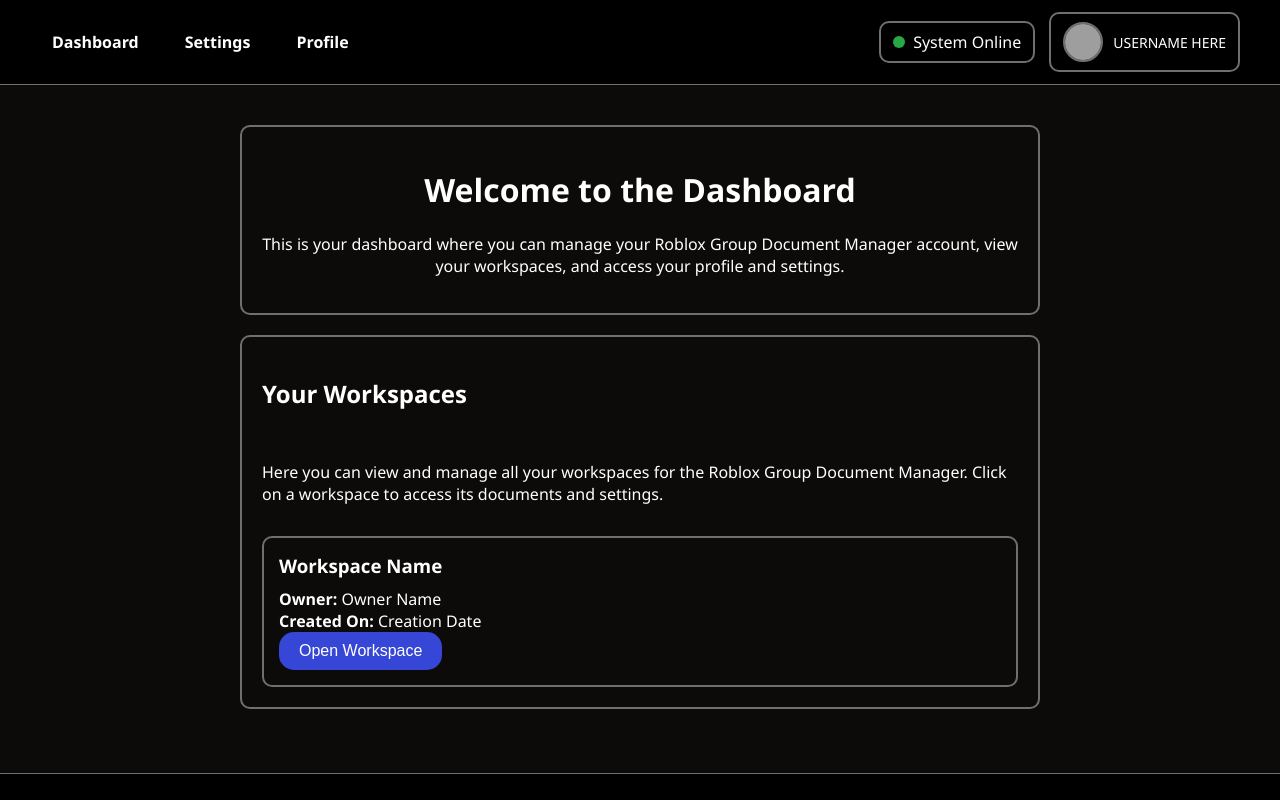
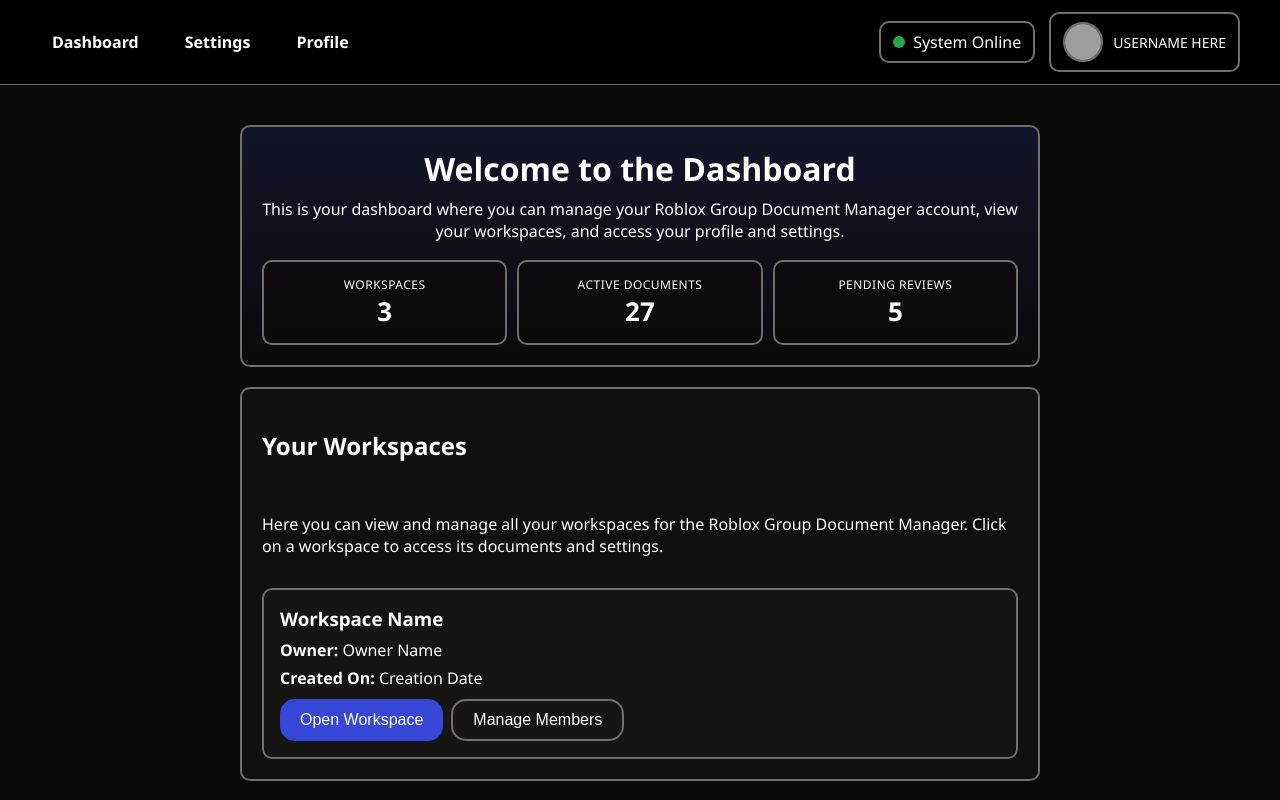
Before and after one commit to CamoBlamo/RBLXDOCMANAGER, a Next.js app: page /dashboard in a window 1280 px wide. Shown: the top 800 px of the page. Built offline with nearby package versions, Linux system fonts and the light colour scheme; grey boxes are pictures that could not be loaded.

Commit message:
style.css.css.css.css.csss.scs

```diff
--- a/src/app/dashboard/page.js
+++ b/src/app/dashboard/page.js
@@ -11,6 +11,21 @@ function dashboard() {
                 <p>
                     This is your dashboard where you can manage your Roblox Group Document Manager account, view your workspaces, and access your profile and settings.
                 </p>
+
+                <div className="dashboard-metrics">
+                    <article className="dashboard-metric-card">
+                        <p className="metric-label">Workspaces</p>
+                        <p className="metric-value">3</p>
+                    </article>
+                    <article className="dashboard-metric-card">
+                        <p className="metric-label">Active Documents</p>
+                        <p className="metric-value">27</p>
+                    </article>
+                    <article className="dashboard-metric-card">
+                        <p className="metric-label">Pending Reviews</p>
+                        <p className="metric-value">5</p>
+                    </article>
+                </div>
             </div>
 
             <div className="dashboard-workspaces">
@@ -21,7 +36,10 @@ function dashboard() {
                         <h3>Workspace Name</h3>
                         <p><strong>Owner:</strong> Owner Name</p>
                         <p><strong>Created On:</strong> Creation Date</p>
-                        <button className="open-workspace-btn">Open Workspace</button>
+                        <div className="workspace-card-actions">
+                            <button className="open-workspace-btn">Open Workspace</button>
+                            <button className="open-workspace-btn secondary">Manage Members</button>
+                        </div>
                     </div>
                 </div>
             </div>
--- a/src/app/globals.css
+++ b/src/app/globals.css
@@ -215,34 +215,59 @@ margin: 0 auto;
   align-items: center;
   gap: 14px;
 }
+.sign-in-page {
+  width: min(1000px, 100%);
+  margin: 0 auto;
+  padding: 24px 20px;
+  box-sizing: border-box;
+}
 .sign-in-div {
-  width: min(400px, 100%);
+  width: min(480px, 100%);
   margin: 0 auto;
   border: 2px solid var(--border-color);
   border-radius: 10px;
-  padding: 20px;
+  padding: 24px;
   box-sizing: border-box;
+  background: linear-gradient(180deg, rgba(54, 70, 214, 0.16), rgba(54, 70, 214, 0));
+}
+.sign-in-div h1 {
+  margin: 0;
+  text-align: center;
+}
+.sign-in-div p {
+  margin: 10px 0 0;
+  text-align: center;
 }
 .sign-in-div h2 {
   color: var(--text-color);
   text-align: center;
+  margin: 0;
 }
 .sign-in-form {
   display: flex;
   flex-direction: column;
-  gap: 15px;
+  gap: 12px;
+  margin-top: 18px;
+  padding-top: 18px;
+  border-top: 1px solid var(--border-color);
 }
-.sign-in-form button {
+#discord-sign-in-btn {
   background-color: var(--secondary-color);
   color: var(--text-color);
   border: none;
-  padding: 10px 20px;
+  padding: 12px 20px;
   font-size: 16px;
+  font-weight: 700;
   cursor: pointer;
-  border-radius: 15px;
+  border-radius: 10px;
 }
-.sign-in-form button:hover {
+#discord-sign-in-btn:hover {
   background-color: var(--hover-color);
+}
+.sign-in-note {
+  margin: 0;
+  font-size: 13px;
+  color: #b5b5b5;
 }
 .dashboard-div {
   width: min(800px, 100%);
@@ -251,6 +276,7 @@ margin: 0 auto;
   border-radius: 10px;
   padding: 20px;
   box-sizing: border-box;
+  background: linear-gradient(180deg, rgba(54, 70, 214, 0.16), rgba(54, 70, 214, 0));
 }
 .dashboard-page {
   width: min(1000px, 100%);
@@ -261,10 +287,12 @@ margin: 0 auto;
 .dashboard-div h1 {
   color: var(--text-color);
   text-align: center;
+  margin: 0 0 8px;
 }
 .dashboard-div p {
   color: var(--text-color);
   text-align: center;
+  margin: 0;
 }
 .dashboard-div a {
   color: var(--text-color);
@@ -286,6 +314,7 @@ margin: 0 auto;
   border-radius: 10px;
   padding: 20px;
   box-sizing: border-box;
+  background-color: rgba(255, 255, 255, 0.02);
 }
 .workspace-list {
   display: flex;
@@ -295,16 +324,17 @@ margin: 0 auto;
 .workspace-card-template {
   border: 2px solid var(--border-color);
   border-radius: 10px;
-  padding: 15px;
+  padding: 16px;
   box-sizing: border-box;
+  background-color: rgba(255, 255, 255, 0.02);
 }
 .workspace-card-template h3 {
   color: var(--text-color);
-  margin: 0 0 10px 0;
+  margin: 0 0 8px;
 }
 .workspace-card-template p {
   color: var(--text-color);
-  margin: 0;
+  margin: 0 0 6px;
 }
 .workspace-card-template button {
   background-color: var(--secondary-color);
@@ -317,6 +347,45 @@ margin: 0 auto;
 }
 .workspace-card-template button:hover {
   background-color: var(--hover-color);
+}
+.dashboard-metrics {
+  margin-top: 18px;
+  display: grid;
+  grid-template-columns: repeat(3, minmax(0, 1fr));
+  gap: 10px;
+}
+.dashboard-metric-card {
+  border: 2px solid var(--border-color);
+  border-radius: 10px;
+  padding: 14px;
+  text-align: center;
+  background-color: rgba(13, 10, 10, 0.7);
+}
+.metric-label {
+  margin: 0;
+  font-size: 12px;
+  letter-spacing: 0.04em;
+  text-transform: uppercase;
+  color: #b5b5b5;
+}
+.metric-value {
+  margin: 6px 0 0;
+  font-size: 26px;
+  font-weight: 700;
+  color: var(--text-color);
+}
+.workspace-card-actions {
+  display: flex;
+  flex-wrap: wrap;
+  gap: 8px;
+  margin-top: 10px;
+}
+.open-workspace-btn.secondary {
+  background-color: transparent;
+  border: 2px solid var(--border-color);
+}
+.open-workspace-btn.secondary:hover {
+  background-color: rgba(255, 255, 255, 0.08);
 }
 .system-status {
   margin: 0;
@@ -418,6 +487,10 @@ margin: 0 auto;
     flex-wrap: wrap;
     gap: 12px;
   }
+
+  .dashboard-metrics {
+    grid-template-columns: 1fr;
+  }
 }
 .workspace-page,
 .workspace-documents,
```
Also changed, not shown: src/app/sign-in/page.js (+13 -4 lines).
